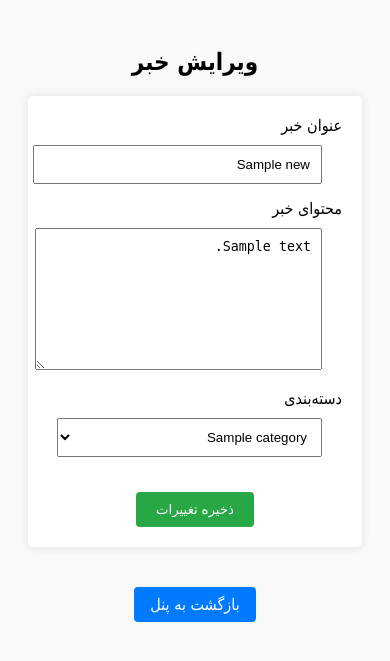
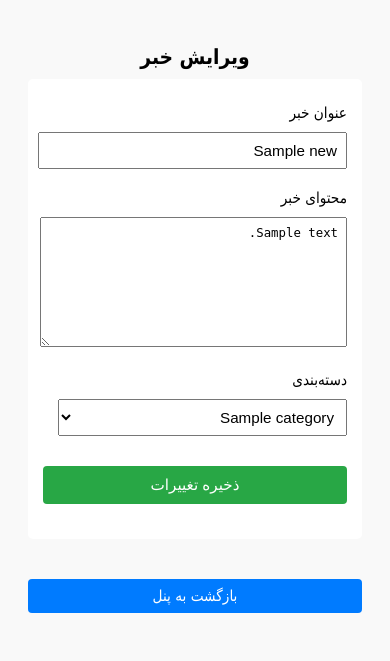
Before and after one commit to GhanbariSdGh/News-Site, a PHP site: page /author/edit_news.php?id=1 in a window 390 px wide. Shown: the top 661 px of the page. Run offline with PHP 8.4, Linux system fonts and the light colour scheme; the visitor is signed in with stand-in values (Sample User, id 1); tables that the repository leaves empty or names only in its code hold one stand-in row (values such as "Sample post").

Commit message:
author edit news page updated
responsive for mobile

```diff
--- a/author/edit_news.php
+++ b/author/edit_news.php
@@ -45,6 +45,7 @@ if ($_SERVER['REQUEST_METHOD'] === 'POST') {
 <html lang="fa">
 <head>
     <meta charset="UTF-8">
+    <meta name="viewport" content="width=device-width, initial-scale=1.0">
     <title>ویرایش خبر</title>
     <style>
      body {
@@ -188,6 +189,59 @@ if ($_SERVER['REQUEST_METHOD'] === 'POST') {
 	.button:hover {
 	  background-color: #367fa9;
 	}
+
+    @media (max-width: 768px) {
+    form {
+        padding: 15px;
+        margin: 10px auto;
+        max-width: 100%;
+        box-shadow: none;
+    }
+
+    input,
+    textarea,
+    select {
+        width: 95%;
+        font-size: 0.95em;
+        padding: 8px;
+        margin: 10px 0;
+    }
+
+    label {
+        font-size: 0.95em;
+        display: block;
+        margin-top: 10px;
+    }
+
+    button,
+    .back {
+        width: 100%;
+        font-size: 0.95em;
+        padding: 10px;
+        box-sizing: border-box;
+    }
+
+    h2 {
+        font-size: 1.3em;
+        margin-bottom: 10px;
+    }
+
+    .msg {
+        font-size: 0.9em;
+        padding: 5px;
+        margin-top: 10px;
+    }
+
+    .error,
+    .success {
+        font-size: 0.9em;
+        text-align: center;
+    }
+
+    table {
+        font-size: 0.85em;
+    }
+    }
     </style>
 </head>
 <body>
```
